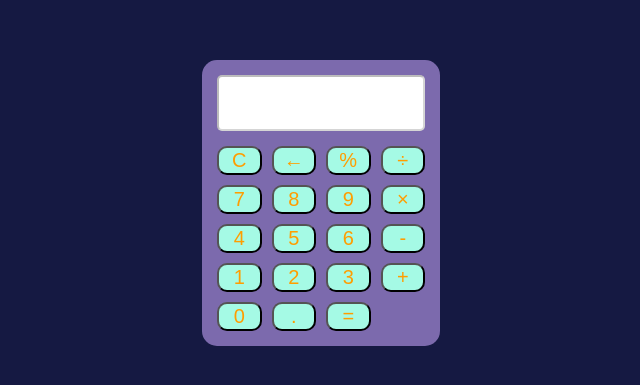
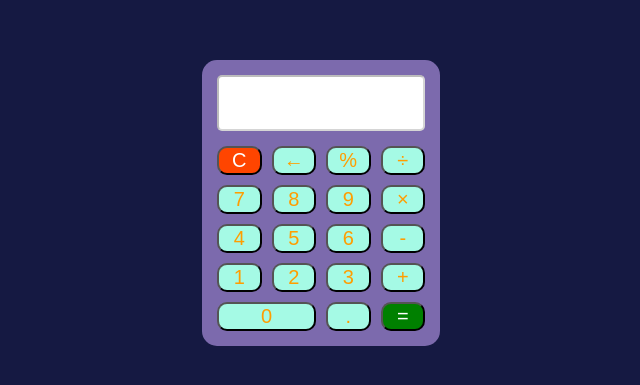
Before and after one commit to yosalazardk-sys/calculadora, a plain HTML site: page index.html in a window 1280 px wide. Shown: the part 205-590 px from the top of the page, without its empty margins (319-959 px from the left). Drawn offline with Linux system fonts and the light colour scheme; files whose address does not match are found by name.

Commit message:
calculadora_html_css_y_java_script

```diff
--- a/css/styles.css
+++ b/css/styles.css
@@ -33,5 +33,32 @@ button{
   border-radius: 10px;
   color: #FF9D00;
   cursor:pointer;
-  font-size: 20px
+  font-size: 20px;
+  transition-duration: 0.4s;
 }
+
+button:hover{
+  background-color: #c8f7eb;
+}
+
+#limpiar{
+  background-color: orangered;
+  color: white;
+}
+
+#limpiar:hover{
+  background-color: #ed6c3d;
+}
+
+#cero{
+  grid-column: span 2;
+}
+
+#calcular{
+  background-color: green;
+  color: white;
+}
+
+#calcular:hover{
+  background-color: #608860;
+}
--- a/index.html
+++ b/index.html
@@ -4,12 +4,13 @@
     <meta charset="UTF-8">
     <title>Calculadora</title>
     <link rel="stylesheet" href="C:\Users\Julieth Ortega\Desktop\calculadora\css\styles.css">
+    <script src="C:\Users\Julieth Ortega\Desktop\calculadora\js\script.js"></script>
 </head>
 <body>
     <div class="calculadora">
         <input type="text" id=pantalla disabled>
         <div class="botones">
-            <button onclick="limpiar()">C</button>
+            <button onclick="limpiar()" id="limpiar">C</button>
             <button onclick="borrar()">←</button>
             <button onclick="agregar('%')">%</button>
             <button onclick="agregar('/')">÷</button>
@@ -29,9 +30,9 @@
             <button onclick="agregar('3')">3</button>
             <button onclick="agregar('+')">+</button>
 
-            <button onclick="agregar('0')">0</button>
+            <button onclick="agregar('0')" id="cero">0</button>
             <button onclick="agregar('.')">.</button>
-            <button onclick="calcular()">=</button>
+            <button onclick="calcular()" id="calcular">=</button>
 
         </div>
     </div>
--- /dev/null
+++ b/js/script.js
@@ -0,0 +1 @@
+alert("moñoñongo");
```
